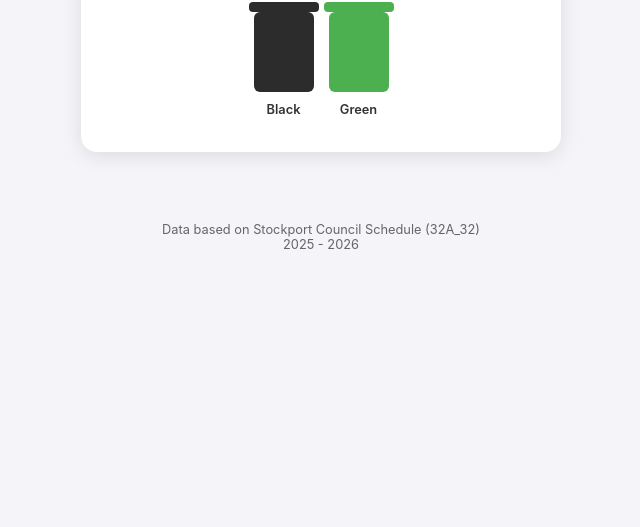
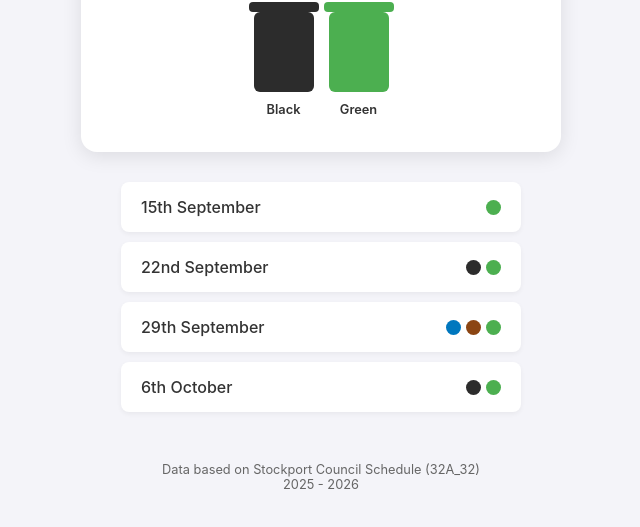
Before and after one commit to thobam16/stockport_bin_collection, a website: page index.html in a window 1280 px wide. Shown: the part 231-758 px from the top of the page, without its empty margins (319-959 px from the left). Drawn offline with Linux system fonts and the light colour scheme.

Commit message:
Update index.html for latest dates

```diff
--- a/index.html
+++ b/index.html
@@ -301,7 +301,25 @@
                 { date: "2026-08-25", bins: ["black", "green"] },
                 // September 2026
                 { date: "2026-09-01", bins: ["blue", "brown", "green"] },
-                { date: "2026-09-08", bins: ["black", "green"] }
+                { date: "2026-09-08", bins: ["black", "green"] },
+                { date: "2026-09-15", bins: ["green"] },
+                { date: "2026-09-22", bins: ["black", "green"] },
+                { date: "2026-09-29", bins: ["blue", "brown", "green"] },
+
+                // October 2026
+                { date: "2026-10-06", bins: ["black", "green"] },
+                { date: "2026-10-13", bins: ["green"] },
+                { date: "2026-10-20", bins: ["black", "green"] },
+                { date: "2026-10-27", bins: ["blue", "brown", "green"] },
+
+                // November 2026
+                { date: "2026-11-03", bins: ["black", "green"] },
+                { date: "2026-11-10", bins: ["green"] },
+                { date: "2026-11-17", bins: ["black", "green"] },
+                { date: "2026-11-24", bins: ["blue", "brown", "green"] },
+
+                // December 2026
+                { date: "2026-12-01", bins: ["black", "green"] }
             ];
 
             function getOrdinal(d) {
```
